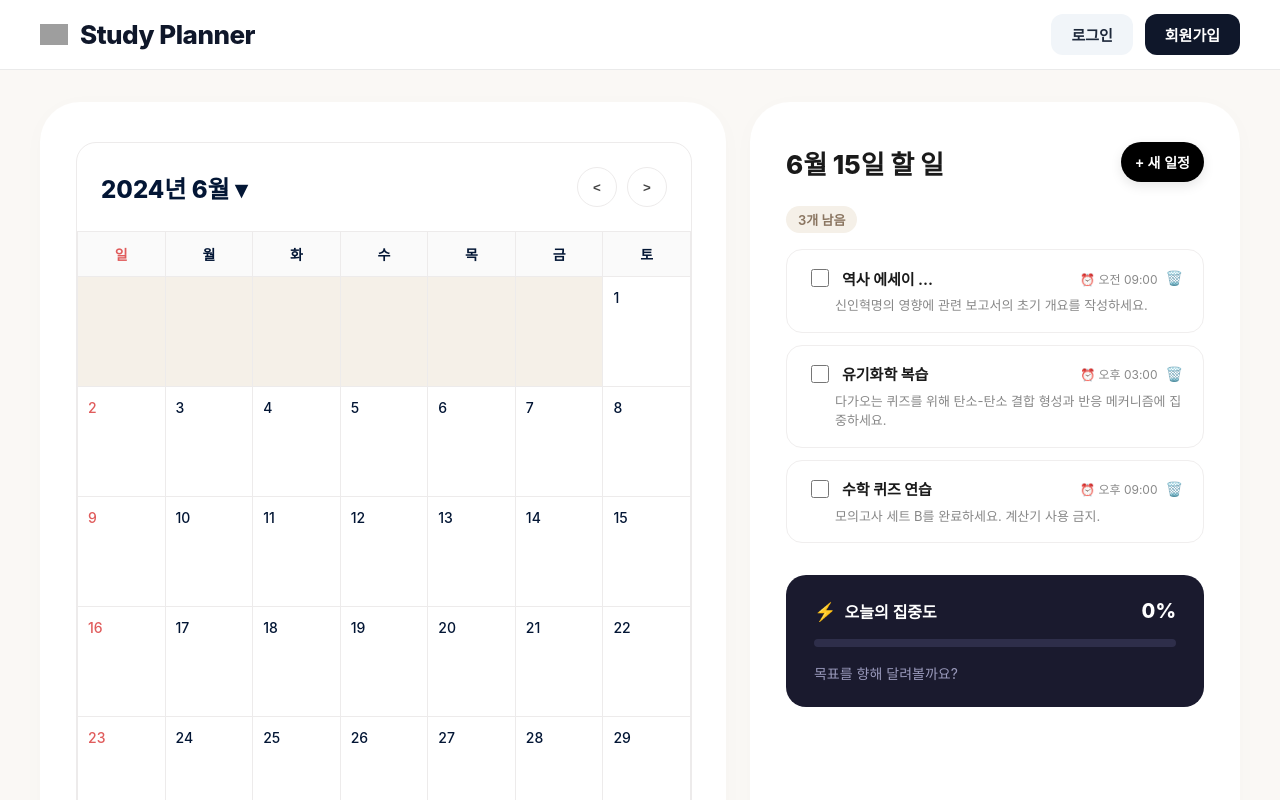
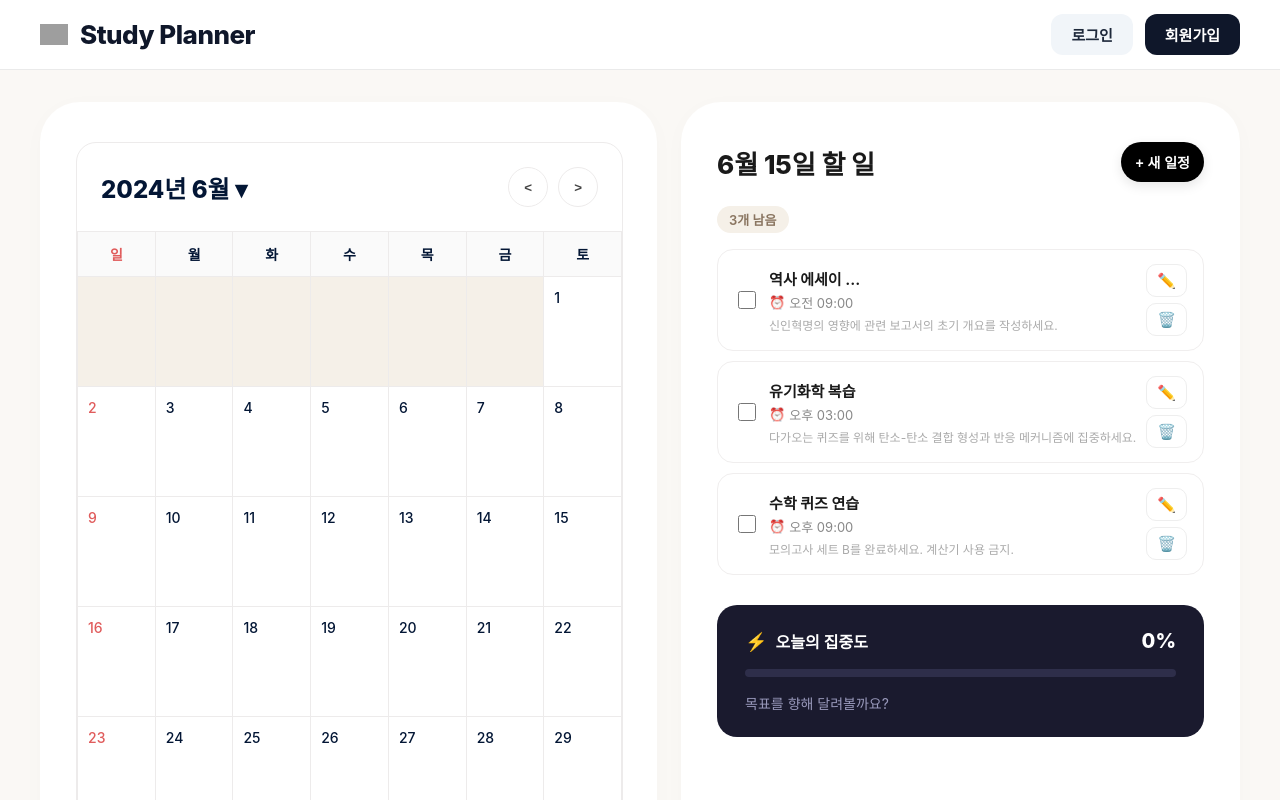
Before and after one commit to uous-sw-5-team/sw_5_frontend, a React (Vite) app: page / in a window 1280 px wide. Shown: the top 800 px of the page. Built offline with nearby package versions, Linux system fonts and the light colour scheme; grey boxes are pictures that could not be loaded.

Commit message:
기능 추가: TodoCard 수정/삭제 버튼 세로 배치 및 독립 박스 스타일 적용

```diff
--- a/src/components/TodoCard.tsx
+++ b/src/components/TodoCard.tsx
@@ -1,97 +1,245 @@
-import React from 'react';
+import React, { useState } from 'react';
 import styled from 'styled-components';
+import { Todo } from '../features/toggle-todo/useTodos';
 
 interface TodoCardProps {
-  title: string;
-  time: string;
-  description: string;
-  completed: boolean;
-  onToggle: () => void;
-  onDelete: () => void;
+  todo: Todo;
+  onToggle: (id: number) => void;
+  onDelete: (id: number) => void;
+  onSave: (id: number, updated: Partial<Todo>) => void;
 }
 
-const TodoCard = ({ title, time, description, completed, onToggle, onDelete }: TodoCardProps) => {
+const Card = styled.div`
+  display: flex;
+  align-items: center;
+  gap: 10px;
+  background: #fff;
+  border: 1px solid #f0eeee;
+  border-radius: 16px;
+  padding: 14px 16px;
+  margin-bottom: 10px;
+`;
+
+const Checkbox = styled.input`
+  width: 18px;
+  height: 18px;
+  cursor: pointer;
+  accent-color: #000;
+  flex-shrink: 0;
+`;
+
+const ContentArea = styled.div`
+  flex: 1;
+  min-width: 0;
+`;
+
+const Title = styled.div<{ completed: boolean }>`
+  font-size: 15px;
+  font-weight: 700;
+  text-decoration: ${({ completed }) => (completed ? 'line-through' : 'none')};
+  color: ${({ completed }) => (completed ? '#aaaaaa' : '#1a1a1a')};
+  white-space: nowrap;
+  overflow: hidden;
+  text-overflow: ellipsis;
+`;
+
+const TimeRow = styled.div`
+  display: flex;
+  align-items: center;
+  gap: 4px;
+  font-size: 13px;
+  color: #888888;
+  margin-top: 4px;
+`;
+
+const Description = styled.div`
+  font-size: 12px;
+  color: #aaaaaa;
+  margin-top: 4px;
+  white-space: nowrap;
+  overflow: hidden;
+  text-overflow: ellipsis;
+`;
+
+const ActionButtons = styled.div`
+  display: flex;
+  flex-direction: column;
+  flex-shrink: 0;
+  gap: 6px;
+`;
+
+const IconButton = styled.button`
+  background: none;
+  border: 1px solid #eeeeee;
+  border-radius: 10px;
+  cursor: pointer;
+  font-size: 15px;
+  padding: 8px 10px;
+  line-height: 1;
+  display: flex;
+  align-items: center;
+  justify-content: center;
+  &:hover { background-color: #f9f9f9; }
+`;
+
+const EditInput = styled.input`
+  width: 100%;
+  border: none;
+  border-bottom: 2px solid #eeeeee;
+  padding: 4px 0;
+  font-size: 14px;
+  font-weight: 700;
+  outline: none;
+  box-sizing: border-box;
+  &:focus { border-bottom-color: #000000; }
+`;
+
+const EditTimeRow = styled.div`
+  display: flex;
+  align-items: center;
+  gap: 4px;
+  margin-top: 6px;
+  font-size: 13px;
+  color: #888888;
+`;
+
+const EditTimeInput = styled.input`
+  width: 34px;
+  border: none;
+  border-bottom: 1px solid #ccc;
+  text-align: center;
+  font-size: 13px;
+  font-weight: 700;
+  outline: none;
+  background: transparent;
+  &::-webkit-outer-spin-button,
+  &::-webkit-inner-spin-button { -webkit-appearance: none; }
+`;
+
+const EditTextarea = styled.textarea`
+  width: 100%;
+  border: 1px solid #eeeeee;
+  border-radius: 8px;
+  padding: 6px 8px;
+  font-size: 12px;
+  color: #888888;
+  outline: none;
+  resize: none;
+  box-sizing: border-box;
+  margin-top: 6px;
+  &:focus { border-color: #000000; }
+`;
+
+const EditActions = styled.div`
+  display: flex;
+  flex-direction: column;
+  flex-shrink: 0;
+  gap: 6px;
+`;
+
+const SaveBtn = styled.button`
+  background: #000;
+  color: #fff;
+  border: 1px solid #000;
+  border-radius: 10px;
+  padding: 8px 10px;
+  font-size: 11px;
+  font-weight: 700;
+  cursor: pointer;
+  white-space: nowrap;
+`;
+
+const CancelBtn = styled.button`
+  background: none;
+  border: 1px solid #eeeeee;
+  border-radius: 10px;
+  padding: 8px 10px;
+  font-size: 11px;
+  font-weight: 700;
+  cursor: pointer;
+  color: #888;
+  &:hover { background-color: #f9f9f9; }
+`;
+
+const TodoCard: React.FC<TodoCardProps> = ({ todo, onToggle, onDelete, onSave }) => {
+  const [isEditing, setIsEditing] = useState(false);
+  const [editHour, setEditHour] = useState(() => {
+    const match = todo.time.match(/(\d+):(\d+)/);
+    if (!match) return 9;
+    const h = parseInt(match[1]);
+    const isPM = todo.time.includes('오후');
+    return isPM && h !== 12 ? h + 12 : (!isPM && h === 12 ? 0 : h);
+  });
+  const [editMinute, setEditMinute] = useState(() => {
+    const match = todo.time.match(/(\d+):(\d+)/);
+    return match ? parseInt(match[2]) : 0;
+  });
+  const [editTitle, setEditTitle] = useState(todo.title);
+  const [editDescription, setEditDescription] = useState(todo.description);
+
+  const handleSave = () => {
+    const h = editHour % 12 || 12;
+    const period = editHour < 12 ? '오전' : '오후';
+    const timeStr = `${period} ${String(h).padStart(2, '0')}:${String(editMinute).padStart(2, '0')}`;
+    onSave(todo.id, { title: editTitle, time: timeStr, description: editDescription });
+    setIsEditing(false);
+  };
+
+  if (isEditing) {
+    return (
+      <Card>
+        <Checkbox type="checkbox" checked={todo.completed} onChange={() => onToggle(todo.id)} />
+        <ContentArea>
+          <EditInput
+            value={editTitle}
+            onChange={e => setEditTitle(e.target.value)}
+            autoFocus
+          />
+          <EditTimeRow>
+            <span>⏰</span>
+            <EditTimeInput
+              type="number" min={0} max={23}
+              value={String(editHour).padStart(2, '0')}
+              onChange={e => setEditHour(Math.min(23, Math.max(0, parseInt(e.target.value) || 0)))}
+            />
+            <span>:</span>
+            <EditTimeInput
+              type="number" min={0} max={59}
+              value={String(editMinute).padStart(2, '0')}
+              onChange={e => setEditMinute(Math.min(59, Math.max(0, parseInt(e.target.value) || 0)))}
+            />
+          </EditTimeRow>
+          <EditTextarea
+            rows={2}
+            value={editDescription}
+            onChange={e => setEditDescription(e.target.value)}
+          />
+        </ContentArea>
+        <EditActions>
+          <SaveBtn onClick={handleSave}>저장</SaveBtn>
+          <CancelBtn onClick={() => setIsEditing(false)}>취소</CancelBtn>
+        </EditActions>
+      </Card>
+    );
+  }
+
   return (
-    <CardWrapper completed={completed}>
-      <TopRow>
-        <Checkbox checked={completed} onChange={onToggle} />
-        <TitleArea>
-          <CardTitle completed={completed}>{title}</CardTitle>
-        </TitleArea>
-        <TimeAndEdit>
-          <TimeText>⏰ {time}</TimeText>
-          <DeleteButton onClick={onDelete}>🗑️</DeleteButton>
-        </TimeAndEdit>
-      </TopRow>
-      <CardDescription>{description}</CardDescription>
-    </CardWrapper>
+    <Card>
+      <Checkbox type="checkbox" checked={todo.completed} onChange={() => onToggle(todo.id)} />
+      <ContentArea>
+        <Title completed={todo.completed}>{todo.title}</Title>
+        <TimeRow>
+          <span>⏰</span>
+          <span>{todo.time}</span>
+        </TimeRow>
+        {todo.description && <Description>{todo.description}</Description>}
+      </ContentArea>
+      <ActionButtons>
+        <IconButton onClick={() => setIsEditing(true)}>✏️</IconButton>
+        <IconButton onClick={() => onDelete(todo.id)}>🗑️</IconButton>
+      </ActionButtons>
+    </Card>
   );
 };
 
 export default TodoCard;
-
-const CardWrapper = styled.div<{ completed: boolean }>`
-  padding: 16px 20px;
-  border: 1px solid #f0eeee;
-  border-radius: 16px;
-  background-color: #ffffff;
-  margin-bottom: 12px;
-  opacity: ${({ completed }) => (completed ? 0.5 : 1)};
-`;
-
-const TopRow = styled.div`
-  display: flex;
-  align-items: center;
-  gap: 10px;
-  margin-bottom: 6px;
-`;
-
-const Checkbox = styled.input.attrs({ type: 'checkbox' })`
-  width: 18px;
-  height: 18px;
-  cursor: pointer;
-  accent-color: #000000;
-  flex-shrink: 0;
-`;
-
-const TitleArea = styled.div`
-  flex: 1;
-`;
-
-const CardTitle = styled.p<{ completed: boolean }>`
-  font-size: 15px;
-  font-weight: 700;
-  color: #1a1a1a;
-  margin: 0;
-  text-decoration: ${({ completed }) => (completed ? 'line-through' : 'none')};
-`;
-
-const CardDescription = styled.p`
-  font-size: 13px;
-  color: #888888;
-  margin: 0 0 0 28px;
-  line-height: 1.5;
-`;
-
-const TimeAndEdit = styled.div`
-  display: flex;
-  align-items: center;
-  gap: 8px;
-  flex-shrink: 0;
-`;
-
-const TimeText = styled.span`
-  font-size: 12px;
-  color: #888888;
-  white-space: nowrap;
-`;
-
-const DeleteButton = styled.button`
-  background: none;
-  border: none;
-  cursor: pointer;
-  font-size: 14px;
-  padding: 0;
-  color: #aaaaaa;
-  &:hover { color: #e05c5c; }
-`;
--- a/src/components/TodoList.tsx
+++ b/src/components/TodoList.tsx
@@ -7,22 +7,21 @@ interface TodoListProps {
   todos: Todo[];
   onToggle: (id: number) => void;
   onDelete: (id: number) => void;
+  onSave: (id: number, updated: Partial<Todo>) => void;
   remaining: number;
 }
 
-const TodoList = ({ todos, onToggle, onDelete, remaining }: TodoListProps) => {
+const TodoList = ({ todos, onToggle, onDelete, onSave, remaining }: TodoListProps) => {
   return (
     <ListWrapper>
       <Badge>{remaining}개 남음</Badge>
       {todos.map(todo => (
         <TodoCard
           key={todo.id}
-          title={todo.title}
-          time={todo.time}
-          description={todo.description}
-          completed={todo.completed}
+          todo={todo}
           onToggle={() => onToggle(todo.id)}
           onDelete={() => onDelete(todo.id)}
+          onSave={onSave}
         />
       ))}
     </ListWrapper>
--- a/src/features/toggle-todo/useTodos.ts
+++ b/src/features/toggle-todo/useTodos.ts
@@ -33,8 +33,16 @@ export const useTodos = () => {
     setTodos(prev => prev.filter(todo => todo.id !== id));
   };
 
+  const updateTodo = (id: number, updated: Partial<Todo>) => {
+    setTodos(prev =>
+      prev.map(todo =>
+        todo.id === id ? { ...todo, ...updated } : todo
+      )
+    );
+  };
+
   const remaining = todos.filter(t => !t.completed).length;
   const percentage = todos.length === 0 ? 0 : Math.round((todos.filter(t => t.completed).length / todos.length) * 100);
 
-  return { todos, toggleTodo, addTodo, deleteTodo, remaining, percentage };
+  return { todos, toggleTodo, addTodo, deleteTodo, updateTodo, remaining, percentage };
 };
--- a/src/pages/MainPage.tsx
+++ b/src/pages/MainPage.tsx
@@ -159,7 +159,7 @@ const CancelButton = styled.button`
 `;
 
 export const MainPage = () => {
-  const { todos, toggleTodo, addTodo, deleteTodo, remaining, percentage } = useTodos();
+  const { todos, toggleTodo, addTodo, deleteTodo, updateTodo, remaining, percentage } = useTodos();
   const { isFormOpen, form, openForm, closeForm, handleChange, handleHourChange, handleMinuteChange, handleSubmit } = useCreateTodo(addTodo);
 
   return (
@@ -216,6 +216,7 @@ export const MainPage = () => {
             todos={todos}
             onToggle={toggleTodo}
             onDelete={deleteTodo}
+            onSave={updateTodo}
             remaining={remaining}
           />
           <FocusTracker percentage={percentage} />
```
Also changed, not shown: src/features/edit-todo/useEditTodo.ts (added, +28 -0 lines).
